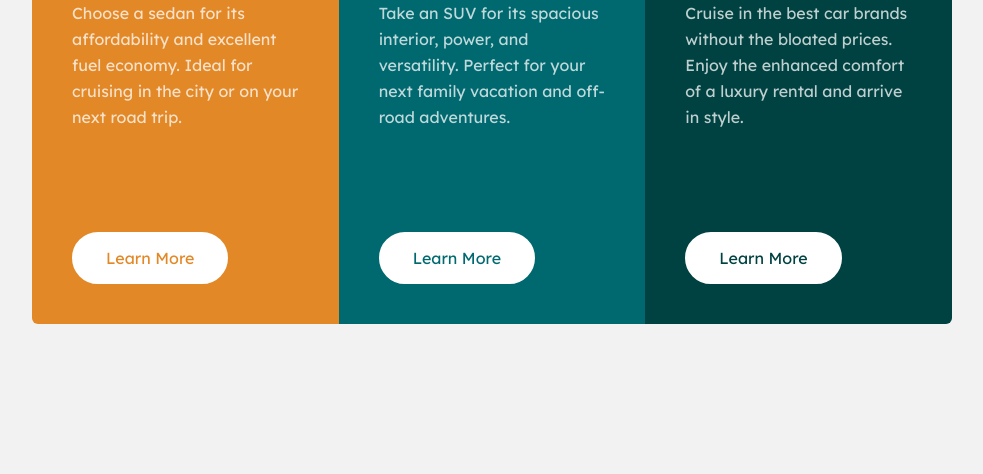
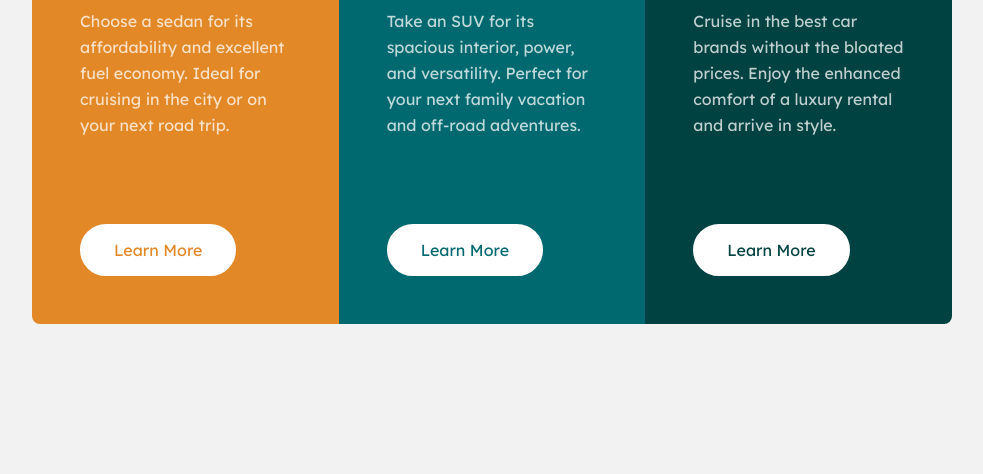
Before and after one commit to dbsps/fm-3-column-proview-card-component, a plain HTML site: page index.html in a window 1280 px wide. Shown: the part 326-800 px from the top of the page, without its empty margins (148-1131 px from the left). Drawn offline with Linux system fonts and the light colour scheme.

Commit message:
unnecessary fiddling

```diff
--- a/index.html
+++ b/index.html
@@ -15,8 +15,8 @@
 
 </head>
 <body class="bg-[#F2F2F2] font-primary text-white h-screen w-screen flex justify-center items-center p-6">
-  <div role="main" class="container mx-auto">
-  <section class="flex flex-col flex-wrap sm:flex-row [&>div]:p-10 [&>div]:sm:w-1/3 [&>div]:min-w-[300px] [&>div>h1]:text-heading [&>div>h1]:uppercase [&>div>h1]:my-6 max-w-[920px] min-h-[500px] mx-auto rounded-md overflow-hidden">
+  <div role="main" class="container py-8 mx-auto">
+  <section class="flex flex-col flex-wrap sm:flex-row [&>div]:p-12 [&>div]:sm:w-1/3 [&>div]:min-w-[300px] [&>div>h1]:text-heading [&>div>h1]:uppercase [&>div>h1]:my-6 max-w-[920px] min-h-[500px] mx-auto rounded-lg overflow-hidden">
     <div class="bg-orange flex flex-col flex-nowrap">
       <img src="images/icon-sedans.svg" alt="sedan icon" class="h-10 w-min">
       <h1 class="font-heading text-white text-opacity-90">Sedans</h1>
```
Also changed, not shown: styles.css.
